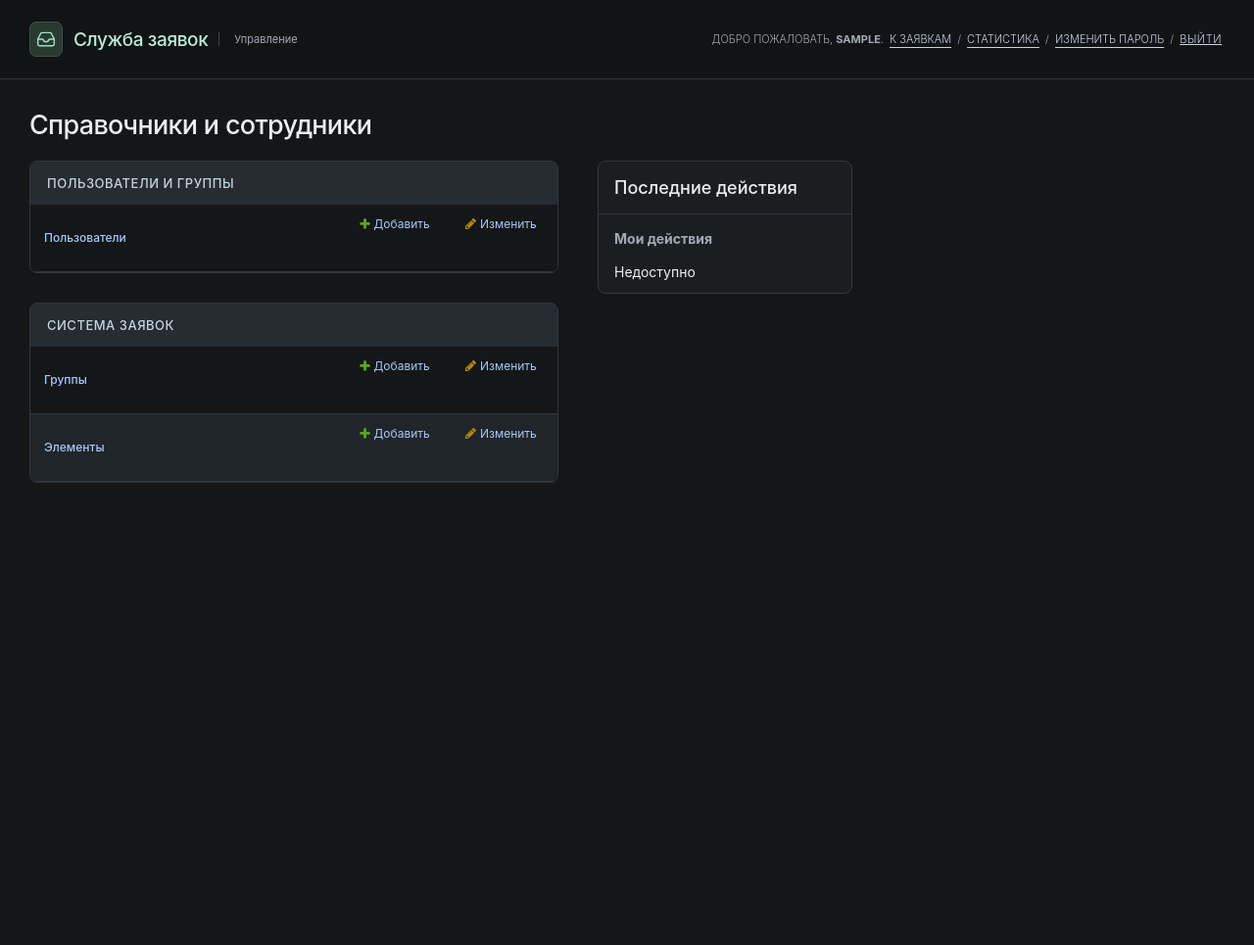
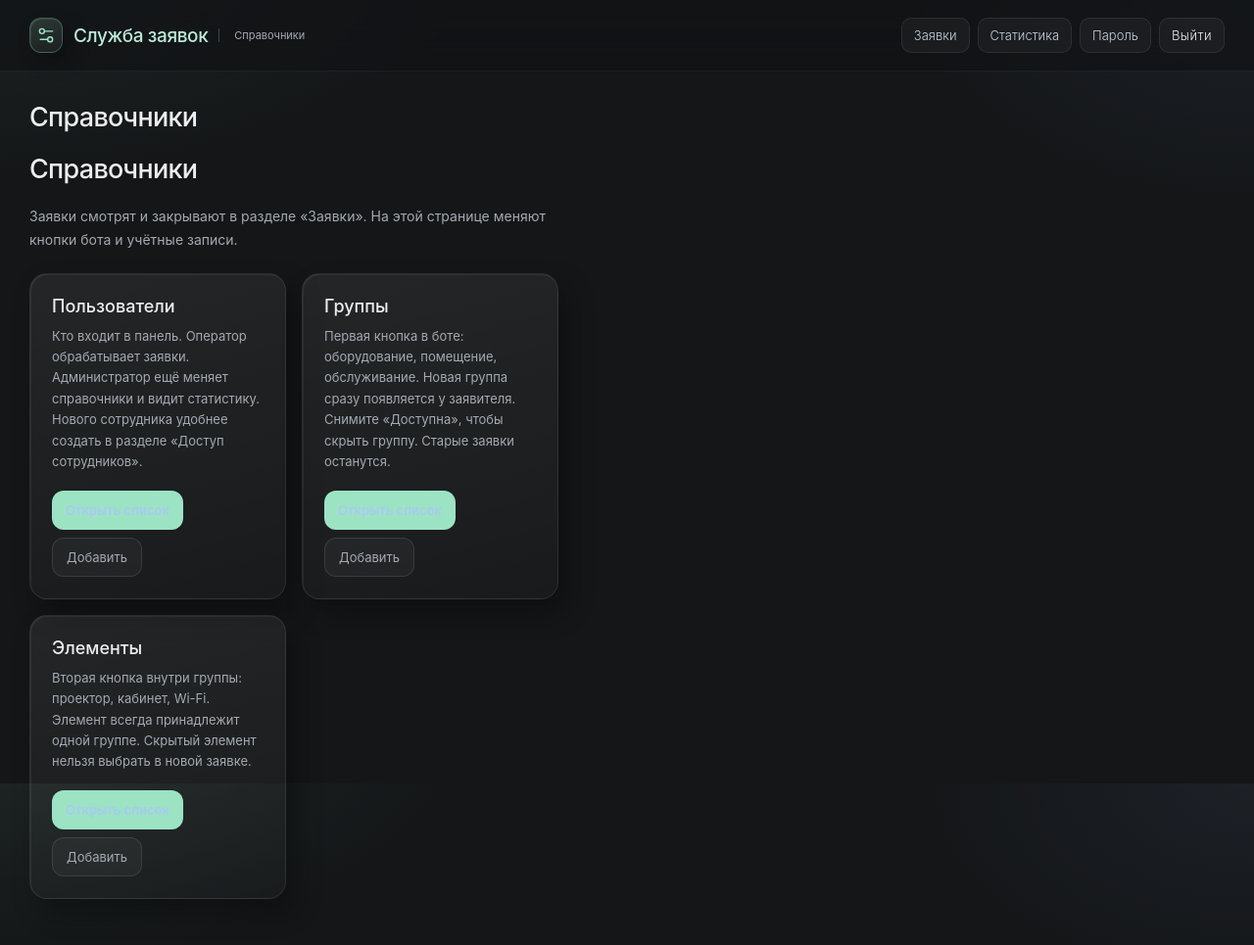
Before and after one commit to MidoriMacbook/tgbot, a Django app: page /admin/ in a window 1280 px wide. Shown: the whole page at 98% size. Before the commit the page ends 493 px from the top, so only its background shows below. Run offline with Django 5.2, Linux system fonts and the light colour scheme; the visitor is signed in with stand-in values (Sample User, id 1); data comes from the database, SQL or seed files in the repository; data that the repository does not hold is empty.

Commit message:
объяснены справочники и убрана ссылка панели

```diff
--- a/app/core/admin.py
+++ b/app/core/admin.py
@@ -17,18 +17,39 @@ class AdministratorAuthenticationForm(AdminAuthenticationForm):
             raise forms.ValidationError('Вход в этот раздел доступен только администратору.', code='invalid_login')
 
 
+GUIDES = {
+    'CategoryGroup': 'Первая кнопка в боте: оборудование, помещение, обслуживание. Новая группа сразу появляется у заявителя. Снимите «Доступна», чтобы скрыть группу. Старые заявки останутся.',
+    'CategoryItem': 'Вторая кнопка внутри группы: проектор, кабинет, Wi-Fi. Элемент всегда принадлежит одной группе. Скрытый элемент нельзя выбрать в новой заявке.',
+    'User': 'Кто входит в панель. Оператор обрабатывает заявки. Администратор ещё меняет справочники и видит статистику. Нового сотрудника удобнее создать в разделе «Доступ сотрудников».',
+}
+
+
 class AdministrationSite(admin.AdminSite):
-    site_header = 'Управление службой заявок'
-    site_title = 'Управление'
-    index_title = 'Справочники и сотрудники'
+    site_header = 'Справочники'
+    site_title = 'Справочники'
+    index_title = 'Справочники'
+    index_template = 'admin/index.html'
     site_url = '/'
     login_form = AdministratorAuthenticationForm
+
+    def index(self, request, extra_context=None):
+        extra_context = {'guides': GUIDES, **(extra_context or {})}
+        return super().index(request, extra_context)
 
     def has_permission(self, request):
         return request.user.is_active and request.user.is_staff and request.user.is_superuser
 
 
 site = AdministrationSite(name='admin')
+
+
+class GuidedAdmin:
+    guide = ''
+    change_list_template = 'admin/guided_change_list.html'
+
+    def changelist_view(self, request, extra_context=None):
+        extra_context = {'guide': self.guide, **(extra_context or {})}
+        return super().changelist_view(request, extra_context)
 
 
 class DisableInsteadOfDelete:
@@ -45,21 +66,24 @@ class DisableInsteadOfDelete:
 
 
 @admin.register(CategoryGroup, site=site)
-class CategoryGroupAdmin(DisableInsteadOfDelete, admin.ModelAdmin):
+class CategoryGroupAdmin(GuidedAdmin, DisableInsteadOfDelete, admin.ModelAdmin):
+    guide = GUIDES['CategoryGroup']
     list_display = ['name', 'active']
     list_filter = ['active']
     search_fields = ['name']
 
 
 @admin.register(CategoryItem, site=site)
-class CategoryItemAdmin(DisableInsteadOfDelete, admin.ModelAdmin):
+class CategoryItemAdmin(GuidedAdmin, DisableInsteadOfDelete, admin.ModelAdmin):
+    guide = GUIDES['CategoryItem']
     list_display = ['name', 'group', 'active']
     list_filter = ['group', 'active']
     search_fields = ['name']
 
 
 @admin.register(User, site=site)
-class EmployeeAdmin(DisableInsteadOfDelete, UserAdmin):
+class EmployeeAdmin(GuidedAdmin, DisableInsteadOfDelete, UserAdmin):
+    guide = GUIDES['User']
     active_field = 'is_active'
     list_display = ['username', 'first_name', 'last_name', 'is_staff', 'is_superuser', 'is_active']
     fieldsets = (
--- a/app/web/static/web/admin.css
+++ b/app/web/static/web/admin.css
@@ -16,18 +16,24 @@
   color-scheme: dark;
 }
 * { box-sizing: border-box; }
-body { background: var(--body-bg); min-width: 320px; }
+body { min-width: 320px; background:
+  radial-gradient(900px 480px at 0% -10%, rgba(155,227,195,.09), transparent 55%),
+  radial-gradient(700px 420px at 100% 0%, rgba(142,175,243,.07), transparent 50%),
+  var(--body-bg); }
 a { text-underline-offset: 4px; }
 :where(a, button, input, select, textarea, summary, [tabindex]):focus-visible { outline: 2px solid #b7f3d8; outline-offset: 4px; }
 #container, #content-start, #content, #content-main, #changelist, #changelist-form { min-width: 0; }
-#header { padding: 18px 30px; border-bottom: 1px solid #32373d; gap: 20px; }
+#header { padding: 18px 30px; border-bottom: 1px solid rgba(255,255,255,.06); gap: 20px; background: rgba(17,19,21,.72); backdrop-filter: blur(18px); }
 #site-name { margin: 0; }
 #site-name a { display: inline-flex; align-items: center; flex-wrap: wrap; gap: 11px; color: #eceef1; font-size: 19px; font-weight: 550; letter-spacing: -.4px; }
-.admin-brand-mark { display: grid; place-items: center; width: 34px; height: 36px; color: #9be3c3; background: #293a32; border: 1px solid #3c5247; border-radius: 7px; }
+.admin-brand-mark { display: grid; place-items: center; width: 34px; height: 36px; color: #9be3c3; border-radius: 12px;
+  background: linear-gradient(160deg, rgba(155,227,195,.18), rgba(255,255,255,.04));
+  border: 1px solid rgba(155,227,195,.28);
+  box-shadow: 8px 10px 20px rgba(0,0,0,.28), inset 1px 1px 0 rgba(255,255,255,.08); }
 .admin-brand-mark svg { width: 20px; height: 20px; }
 .admin-brand-caption { font-size: 11px; font-weight: 400; color: #a3aab3; letter-spacing: 0; padding-left: 15px; border-left: 1px solid #3d4650; }
-#user-tools { font-size: 11px; letter-spacing: 0; line-height: 1.7; color: #a3aab3; overflow-wrap: anywhere; }
-#user-tools a, #logout-form button { display: inline-flex; align-items: center; min-height: 44px; margin: 0 3px; border: 0; color: #c7d3e2; font: inherit; text-decoration: underline; }
+#user-tools { font-size: 13px; letter-spacing: 0; text-transform: none; line-height: 1.7; color: #a3aab3; overflow-wrap: anywhere; display: flex; flex-wrap: wrap; gap: 8px; align-items: center; }
+#user-tools a, #logout-form button { display: inline-flex; align-items: center; min-height: 36px; margin: 0; padding: 0 12px; border: 1px solid rgba(255,255,255,.08); border-radius: 10px; color: #eceef1; background: rgba(255,255,255,.04); font: inherit; text-decoration: none; text-transform: none; }
 #logout-form { display: inline; }
 .theme-toggle { display: none; }
 div.breadcrumbs { padding: 11px 30px; font-size: 12px; line-height: 1.8; border-bottom: 1px solid #30373f; overflow-wrap: anywhere; }
@@ -35,7 +41,17 @@ div.breadcrumbs a { display: inline-flex; align-items: center; min-height: 32px;
 #content { padding: 30px; }
 #content h1 { color: #eceef1; font-size: 27px; letter-spacing: -.7px; font-weight: 550; overflow-wrap: anywhere; }
 #content h2 { font-weight: 550; }
-.module { background: #1b1e21; border: 1px solid #32373d; border-radius: 8px; overflow: hidden; }
+.module { background: linear-gradient(165deg, rgba(255,255,255,.07), rgba(255,255,255,.02)); border: 1px solid rgba(255,255,255,.08); border-radius: 18px; overflow: hidden; backdrop-filter: blur(16px); box-shadow: 10px 14px 28px rgba(0,0,0,.32), inset 1px 1px 0 rgba(255,255,255,.06); }
+.admin-home { max-width: 1080px; }
+.admin-lead, .admin-guide { max-width: 720px; color: #a3aab3; font-size: 14px; line-height: 1.7; }
+.admin-guide { margin: 0 0 18px; }
+.admin-cards { display: grid; grid-template-columns: repeat(auto-fit, minmax(260px, 1fr)); gap: 16px; margin-top: 22px; }
+.admin-card { padding: 22px; border-radius: 18px; border: 1px solid rgba(255,255,255,.08); background: linear-gradient(165deg, rgba(255,255,255,.07), rgba(255,255,255,.02)); box-shadow: 10px 14px 28px rgba(0,0,0,.32), inset 1px 1px 0 rgba(255,255,255,.06); }
+.admin-card h2 { margin: 0 0 10px; font-size: 18px; }
+.admin-card p { margin: 0; color: #a3aab3; font-size: 13px; line-height: 1.65; }
+.admin-card-actions { display: flex; flex-wrap: wrap; gap: 8px; margin-top: 18px; }
+.admin-action { display: inline-flex; align-items: center; min-height: 40px; padding: 0 14px; border-radius: 12px; background: #9be3c3; color: #11291f; font-size: 13px; font-weight: 600; text-decoration: none; }
+.admin-action.quiet { background: rgba(255,255,255,.04); color: #eceef1; border: 1px solid rgba(255,255,255,.1); }
 .module h2, .module caption, .inline-group h2 { background: #262c31; color: #d5dde5; padding: 14px 17px; font-size: 13px; font-weight: 550; }
 .module caption a.section { color: #c7d3e2; }
 .module table { width: 100%; }
--- a/app/web/templates/admin/base_site.html
+++ b/app/web/templates/admin/base_site.html
@@ -1,7 +1,8 @@
 {% extends 'admin/base.html' %}
 {% load static %}
 {% block title %}{{ title }} · Управление службой{% endblock %}
-{% block branding %}<div id="site-name"><a href="{% url 'admin:index' %}"><span class="admin-brand-mark" aria-hidden="true">{% include 'web/icon.html' with name='inbox' %}</span>{{ app_brand|default:'Служба заявок' }}<span class="admin-brand-caption">Управление</span></a></div>{% endblock %}
+{% block branding %}<div id="site-name"><a href="{% url 'admin:index' %}"><span class="admin-brand-mark" aria-hidden="true">{% include 'web/icon.html' with name='settings' %}</span>{{ app_brand|default:'Служба заявок' }}<span class="admin-brand-caption">Справочники</span></a></div>{% endblock %}
+{% block welcome-msg %}{% endblock %}
 {% block dark-mode-vars %}{% endblock %}
 {% block responsive %}<meta name="viewport" content="width=device-width, initial-scale=1, viewport-fit=cover"><link rel="stylesheet" href="{% static 'admin/css/responsive.css' %}"><link rel="stylesheet" href="{% static 'web/admin.css' %}">{% endblock %}
-{% block userlinks %}<a href="{% url 'ticket_list' %}">К заявкам</a> / <a href="{% url 'statistics' %}">Статистика</a> / <a href="{% url 'admin:password_change' %}">Изменить пароль</a> / <form id="logout-form" method="post" action="{% url 'admin:logout' %}">{% csrf_token %}<button type="submit">Выйти</button></form>{% endblock %}
+{% block userlinks %}<a href="{% url 'ticket_list' %}">Заявки</a><a href="{% url 'statistics' %}">Статистика</a>{% if is_chief_operator %}<a href="{% url 'team' %}">Сотрудники</a>{% endif %}<a href="{% url 'admin:password_change' %}">Пароль</a><form id="logout-form" method="post" action="{% url 'admin:logout' %}">{% csrf_token %}<button type="submit">Выйти</button></form>{% endblock %}
--- /dev/null
+++ b/app/web/templates/admin/guided_change_list.html
@@ -0,0 +1,5 @@
+{% extends "admin/change_list.html" %}
+{% block content %}
+{% if guide %}<p class="admin-guide">{{ guide }}</p>{% endif %}
+{{ block.super }}
+{% endblock %}
--- /dev/null
+++ b/app/web/templates/admin/index.html
@@ -0,0 +1,27 @@
+{% extends "admin/base_site.html" %}
+{% load i18n static %}
+{% block extrastyle %}{{ block.super }}<link rel="stylesheet" href="{% static "admin/css/dashboard.css" %}">{% endblock %}
+{% block bodyclass %}{{ block.super }} dashboard{% endblock %}
+{% block nav-breadcrumbs %}{% endblock %}
+{% block nav-sidebar %}{% endblock %}
+{% block content %}
+<div class="admin-home">
+  <h1>Справочники</h1>
+  <p class="admin-lead">Заявки смотрят и закрывают в разделе «Заявки». На этой странице меняют кнопки бота и учётные записи.</p>
+  <div class="admin-cards">
+    {% for app in app_list %}
+      {% for model in app.models %}
+      <section class="admin-card">
+        <h2>{{ model.name }}</h2>
+        <p>{% if model.object_name == 'CategoryGroup' %}{{ guides.CategoryGroup }}{% elif model.object_name == 'CategoryItem' %}{{ guides.CategoryItem }}{% elif model.object_name == 'User' %}{{ guides.User }}{% endif %}</p>
+        <div class="admin-card-actions">
+          {% if model.admin_url %}<a class="admin-action" href="{{ model.admin_url }}">Открыть список</a>{% endif %}
+          {% if model.add_url %}<a class="admin-action quiet" href="{{ model.add_url }}">Добавить</a>{% endif %}
+        </div>
+      </section>
+      {% endfor %}
+    {% endfor %}
+  </div>
+</div>
+{% endblock %}
+{% block sidebar %}{% endblock %}
```
Also changed, not shown: app/bot/presentation.py (+1 -6 lines), docs/hosting.md (+1 -1 lines), tests/test_bot_presentation.py (+2 -6 lines), tests/test_web_presentation.py (+4 -1 lines), README.md.
